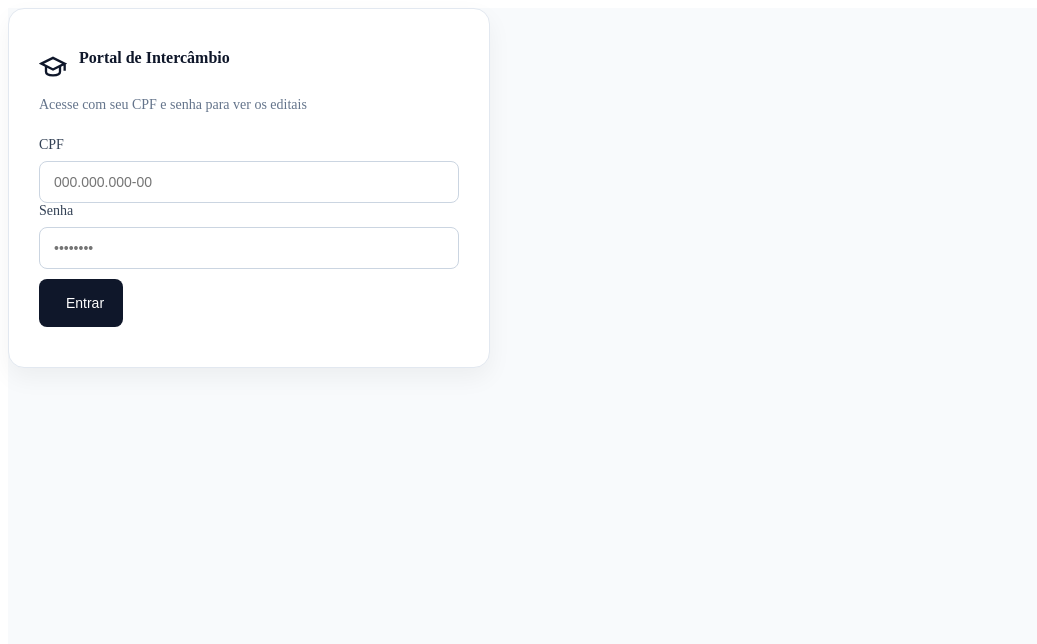
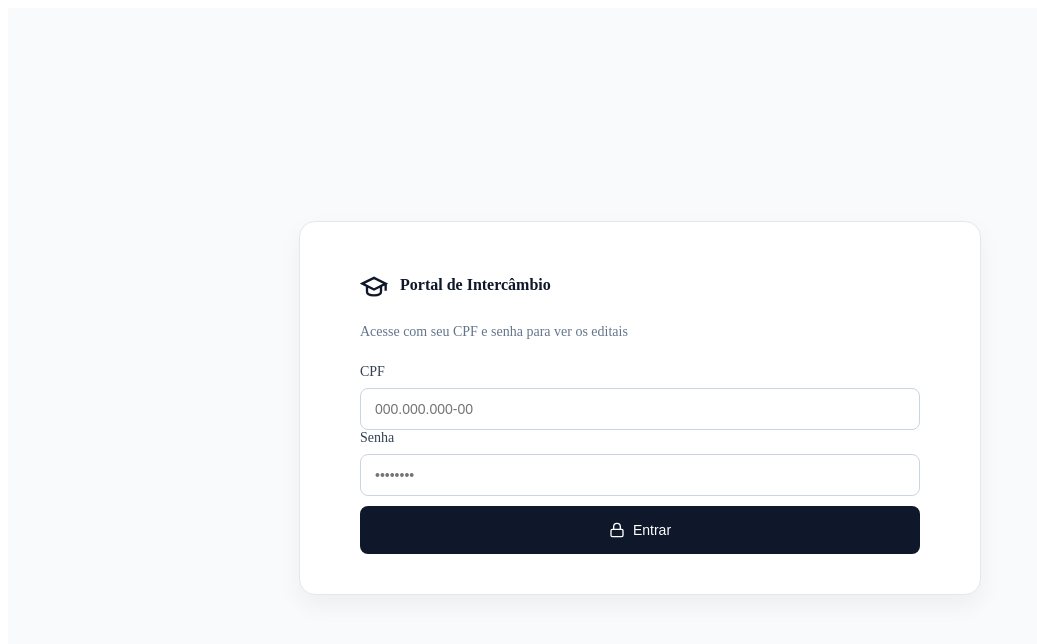
Before and after one commit to iianTP/Projeto-Redes, a React (Vite) app: page /login in a window 1280 px wide. Shown: the top 644 px of the page, without its empty margins (0-1037 px from the left). Built offline with nearby package versions, Linux system fonts and the light colour scheme.

Commit message:
Deixando o design mais agradavel

```diff
--- a/src/App.css
+++ b/src/App.css
@@ -2,23 +2,19 @@
   width: 100%;
   min-height: 100vh;
   background-color: #f8fafc;
+
+  display: flex;
+  flex-direction: column;
 }
 
-.botao {
-  width: 20%;
-  padding: 16px 40px;
-  background-color: #0f172a;
-  color: #ffffff;
-  border: none;
-  border-radius: 8px;
-  font-size: 14px;
-  font-weight: 500;
-  cursor: pointer;
+.loginContainer {
+  width: 100%;
+  min-height: 100vh;
+  background-color: #f8fafc;
+
   display: flex;
   justify-content: center;
   align-items: center;
-  gap: 8px;
-  margin-top: 10px;
 }
 
 .header {
@@ -48,6 +44,20 @@
   color: #0f172a;
 }
 
+.upload-form {
+  width: 100%;
+  max-width: 700px;
+  box-sizing: border-box;
+}
+
+.upload-form label {
+  display: flex;
+  flex-direction: column;
+  gap: 6px;
+  font-size: 14px;
+  color: #334155;
+}
+
 .logoutBtn {
   display: flex;
   align-items: center;
@@ -57,6 +67,13 @@
   cursor: pointer;
   color: #334155;
   font-size: 14px;
+  padding: 8px 12px;
+  border-radius: 8px;
+  transition: background-color 0.2s;
+}
+
+.logoutBtn:hover {
+  background-color: #f1f5f9;
 }
 
 .logoutIcon {
@@ -65,9 +82,10 @@
 }
 
 .mainContent {
-  padding: 32px 40px;
+  width: 100%;
   max-width: 1400px;
   margin: 0 auto;
+  padding: 32px 40px;
 }
 
 .filterSection {
@@ -75,14 +93,20 @@
   padding: 24px;
   border-radius: 12px;
   border: 1px solid #e2e8f0;
-  margin-bottom: 16px;
+  margin-bottom: 20px;
 }
 
 .sectionTitle {
   font-size: 16px;
   font-weight: 600;
   color: #0f172a;
-  margin: 0 0 16px 0;
+  margin-bottom: 16px;
+}
+
+.counter {
+  font-size: 14px;
+  color: #64748b;
+  margin-bottom: 16px;
 }
 
 .searchBarContainer {
@@ -104,39 +128,44 @@
   border-radius: 8px;
   border: 1px solid #cbd5e1;
   font-size: 14px;
+  background-color: #fff;
+  outline: none;
+  box-sizing: border-box;
+}
+
+.searchInput:focus {
+  border-color: #0f172a;
 }
 
 .selectGrid {
   display: grid;
-  grid-template-columns: repeat(auto-fit, minmax(200px, 1fr));
+  grid-template-columns: repeat(auto-fit, minmax(220px, 1fr));
   gap: 16px;
 }
 
 .select {
+  width: 100%;
   padding: 10px 12px;
   border-radius: 8px;
   border: 1px solid #cbd5e1;
   background-color: #fff;
   color: #334155;
+  font-size: 14px;
   outline: none;
-  font-size: 14px;
 }
 
-.counter {
-  font-size: 14px;
-  color: #64748b;
-  margin-bottom: 16px;
-  text-align: left;
+.select:focus {
+  border-color: #0f172a;
 }
 
 .login-card {
-  background-color: #ffffff;
-  padding: 40px 30px;
+  background-color: #fff;
+  padding: 40px 60px;
   border-radius: 16px;
   border: 1px solid #e2e8f0;
   box-shadow: 0 10px 25px rgba(0, 0, 0, 0.05);
   width: 100%;
-  max-width: 420px;
+  max-width: 560px;
 }
 
 .login-header {
@@ -171,7 +200,6 @@
   border: 1px solid #cbd5e1;
   font-size: 14px;
   color: #334155;
-  background-color: #ffffff;
   outline: none;
   transition: border-color 0.2s;
   box-sizing: border-box;
@@ -179,6 +207,24 @@
 
 .input-field:focus {
   border-color: #0f172a;
+}
+
+.botao {
+  width: 100%;
+  padding: 16px 40px;
+  background-color: #0f172a;
+  color: #fff;
+  border: none;
+  border-radius: 8px;
+  font-size: 14px;
+  cursor: pointer;
+
+  display: flex;
+  justify-content: center;
+  align-items: center;
+  gap: 8px;
+
+  margin-top: 10px;
 }
 
 .btnIcon {
@@ -191,65 +237,3 @@
   flex-direction: column;
   gap: 16px;
 }
-
-.searchInput {
-  width: 100%;
-  padding: 12px 14px 12px 40px;
-  border-radius: 8px;
-  border: 1px solid #cbd5e1;
-  font-size: 14px;
-  box-sizing: border-box;
-  outline: none;
-  background-color: #ffffff;
-}
-
-.searchInput:focus {
-  border-color: #0f172a;
-}
-
-.select {
-  padding: 10px 12px;
-  border-radius: 8px;
-  border: 1px solid #cbd5e1;
-  background-color: #fff;
-  color: #334155;
-  outline: none;
-  font-size: 14px;
-  width: 100%;
-}
-
-.select:focus {
-  border-color: #0f172a;
-}
-
-.logoutBtn {
-  display: flex;
-  align-items: center;
-  gap: 6px;
-  background: none;
-  border: none;
-  cursor: pointer;
-  color: #334155;
-  font-size: 14px;
-  padding: 8px 12px;
-  border-radius: 8px;
-  transition: background-color 0.2s;
-}
-
-.logoutBtn:hover {
-  background-color: #f1f5f9;
-}
-
-.filterSection {
-  background-color: #fff;
-  padding: 24px;
-  border-radius: 12px;
-  border: 1px solid #e2e8f0;
-  margin-bottom: 20px;
-}
-
-.selectGrid {
-  display: grid;
-  grid-template-columns: repeat(auto-fit, minmax(220px, 1fr));
-  gap: 16px;
-}
--- a/src/Login.jsx
+++ b/src/Login.jsx
@@ -47,7 +47,7 @@ function Login({ onLoginSuccess }) {
   return (
     <main
       id="center"
-      className="container"
+      className="loginContainer"
     >
       <section className="login-card">
         <div className="login-header">
```
